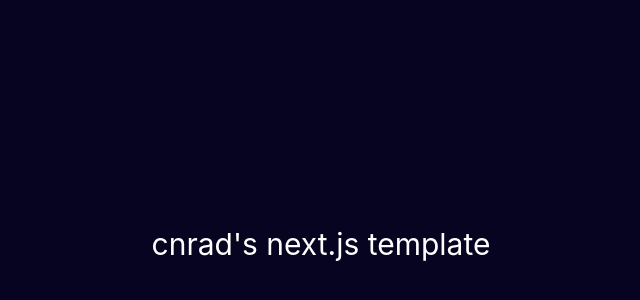
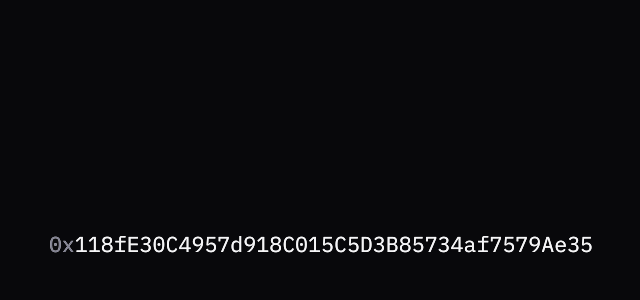
Before and after one commit to cnrad/zroi, a Next.js app: page / in a window 1280 px wide. Shown: the part 156-456 px from the top of the page, without its empty margins (319-959 px from the left). Built offline with nearby package versions, Linux system fonts and the light colour scheme.

Commit message:
Initial Commit

```diff
--- a/pages/index.tsx
+++ b/pages/index.tsx
@@ -1,17 +1,53 @@
 import type { NextPage } from "next";
 import Head from "next/head";
+import styled from "styled-components";
+import { motion } from "framer-motion";
+import { useState } from "react";
 
 const Home: NextPage = () => {
+    const copyAddress = () => {
+        navigator.clipboard.writeText(`0x118fE30C4957d918C015C5D3B85734af7579Ae35`);
+        setTextState("Copied.");
+
+        setTimeout(() => setTextState("118fE30C4957d918C015C5D3B85734af7579Ae35"), 1000);
+    };
+
+    const [textState, setTextState] = useState("118fE30C4957d918C015C5D3B85734af7579Ae35");
+
     return (
         <>
             <Head>
-                <title>cnrad's next.js template</title>
+                <title>zroi</title>
             </Head>
-            <div className="w-[100vw] h-[100vh] flex items-center justify-center text-white text-3xl">
-                cnrad's next.js template
-            </div>
+            <Main>
+                <Address
+                    style={{ filter: "drop-shadow(0 0 0px #fff)" }}
+                    whileHover={{ cursor: "pointer", filter: "drop-shadow(0 0 3px #fff)" }}
+                    transition={{ duration: 0.15, ease: "easeInOut" }}
+                    onClick={copyAddress}
+                >
+                    <motion.span style={{ color: "#808091" }}>{textState == "Copied." ? "" : "0x"}</motion.span>
+                    {textState}
+                </Address>
+            </Main>
         </>
     );
 };
 
+const Main = styled(motion.div)`
+    width: 100vw;
+    height: 100vh;
+    display: flex;
+    align-items: center;
+    justify-content: center;
+`;
+
+const Address = styled(motion.p)`
+    color: #f5f5f7;
+    font-size: 1.35rem;
+    font-weight: semibold;
+    font-family: IBM Plex Mono;
+    user-select: none;
+`;
+
 export default Home;
--- a/styles/globals.css
+++ b/styles/globals.css
@@ -1,16 +1,13 @@
-@tailwind base;
-@tailwind components;
-@tailwind utilities;
+@import url("https://fonts.googleapis.com/css2?family=IBM+Plex+Mono:wght@100;200;300;400;500;600&display=swap");
 
 html,
 body {
     padding: 0;
     margin: 0;
-    font-family: -apple-system, BlinkMacSystemFont, Segoe UI, Roboto, Oxygen, Ubuntu, Cantarell, Fira Sans, Droid Sans,
-        Helvetica Neue, sans-serif;
+    font-family: "IBM Plex Mono", sans-serif;
     width: 100vw;
     height: 100vh;
-    background: #060420;
+    background: #08080b;
 }
 
 a {
```
